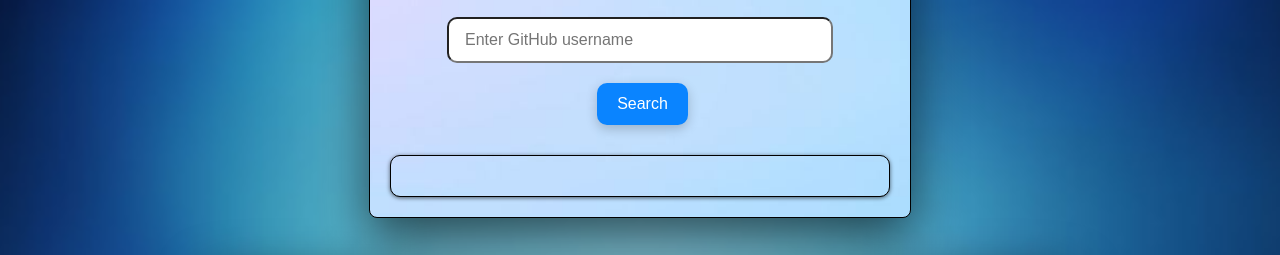
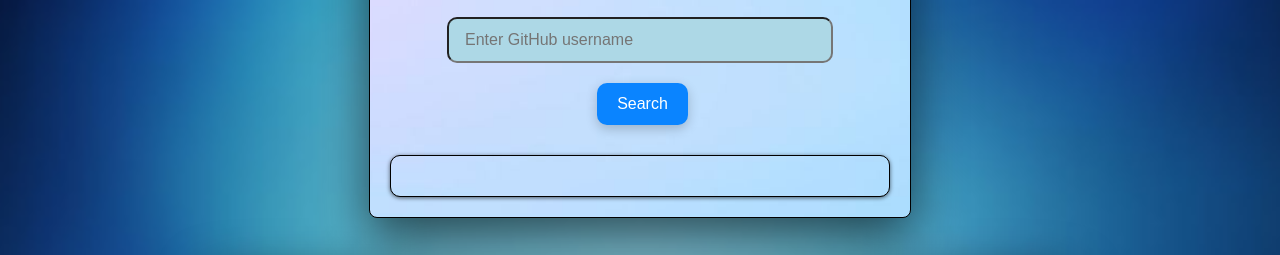
Before and after one commit to Koti-programmer/GitHub-Profile-Finder, a plain HTML site: page index.html in a window 1280 px wide. Shown: the part 132-387 px from the top of the page. Drawn offline with Linux system fonts and the light colour scheme.

Commit message:
place holder baground color

```diff
--- a/style.css
+++ b/style.css
@@ -190,8 +190,17 @@
   border-radius: 10px;
   font-size: 16px;
   outline: none;
+  background: lightblue;
   /* margin-bottom: 10px; */
   /* box-shadow: 0 4px 8px rgba(0, 0, 0, 0.1); */
+
+  /* background-image: url('./images/2.jpg');
+  background-size: cover;
+  background-position: center;
+  background-repeat: no-repeat;
+  background-attachment: fixed;
+  background-color: #000000; */
+
 }
 
 button {
```
